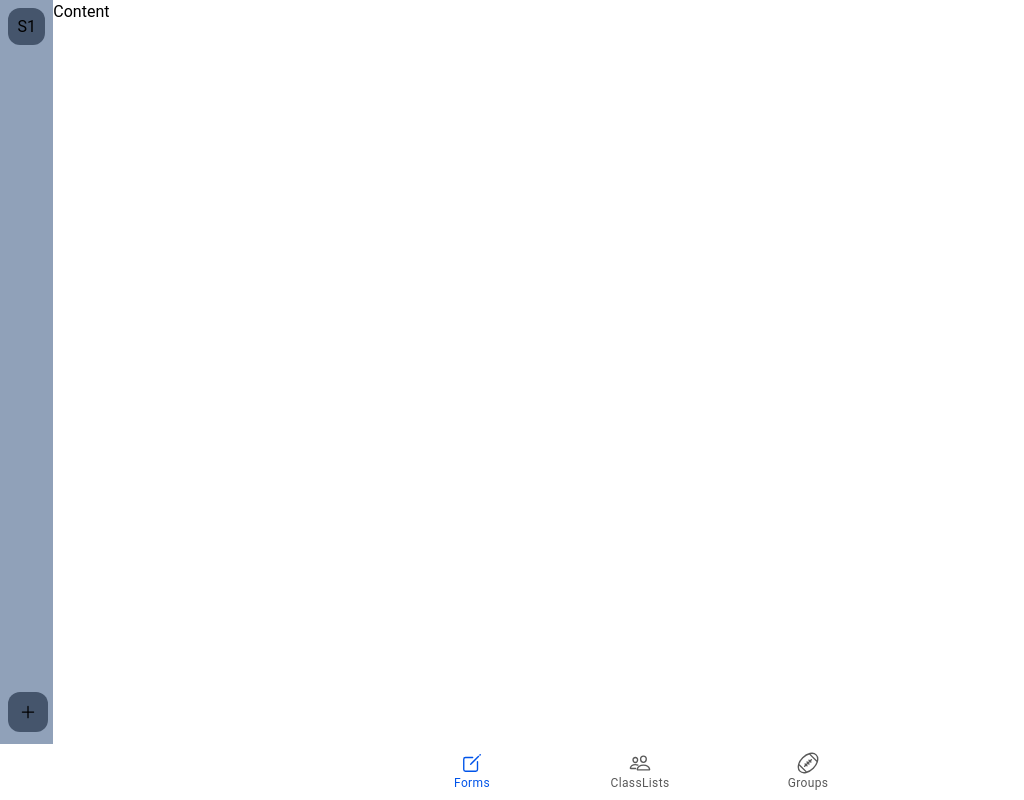
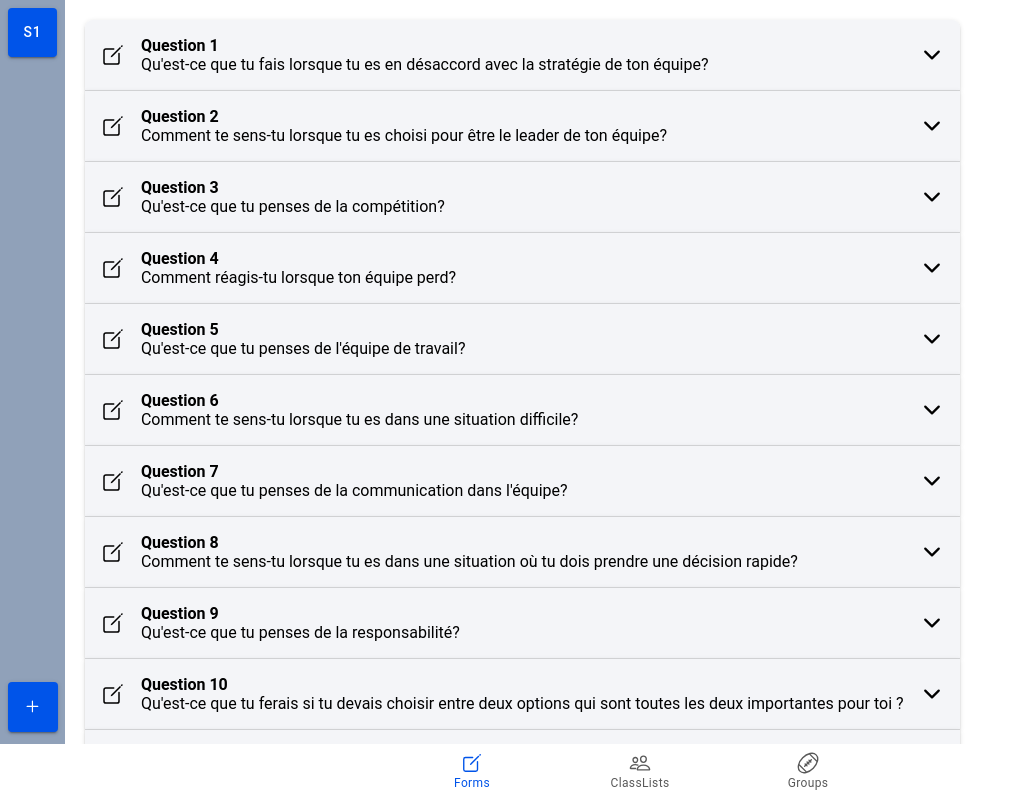
Before and after one commit to sambarnades/sport-group-manager, a React (Vite) app: page /tabs/forms in a window 1280 px wide. Shown: the whole page, without its empty margins (0-1024 px from the left). Built offline with nearby package versions, Linux system fonts and the light colour scheme.

Commit message:
Change sidebar buttons. Start to create sets of 10 questions in form tab.

```diff
--- /dev/null
+++ b/src/mock/questions.json
@@ -0,0 +1,131 @@
+{
+  "questions": [
+    {
+      "question": "Qu'est-ce que tu fais lorsque tu es en désaccord avec la stratégie de ton équipe?",
+      "answers": {
+        "rebel": "Je refuse de jouer si je ne suis pas d'accord",
+        "cooperator": "Je propose une alternative",
+        "leader": "Je prends la décision finale",
+        "follower": "Je fais ce que l'on me dit de faire"
+      }
+    },
+    {
+      "question": "Comment te sens-tu lorsque tu es choisi pour être le leader de ton équipe?",
+      "answers": {
+        "rebel": "Je ne veux pas être responsable de la défaite",
+        "cooperator": "Je suis un peu nerveux, mais je vais essayer",
+        "leader": "Je suis ravi et je me sens prêt",
+        "follower": "Je préfère que quelqu'un d'autre prenne la tête"
+      }
+    },
+    {
+      "question": "Qu'est-ce que tu penses de la compétition?",
+      "answers": {
+        "rebel": "Je dois gagner à tout prix",
+        "cooperator": "C'est amusant et cela me motive",
+        "leader": "C'est une occasion de montrer mes capacités",
+        "follower": "Je ne m'en soucie pas trop"
+      }
+    },
+    {
+      "question": "Comment réagis-tu lorsque ton équipe perd?",
+      "answers": {
+        "rebel": "Je suis en colère et je veux savoir pourquoi on a perdu",
+        "cooperator": "Je suis déçu, mais je vais essayer de faire mieux la prochaine fois",
+        "leader": "Je prends la responsabilité de la défaite et je vais essayer de faire mieux la prochaine fois",
+        "follower": "Je suis désolé, mais je vais continuer à jouer"
+      }
+    },
+    {
+      "question": "Qu'est-ce que tu penses de l'équipe de travail?",
+      "answers": {
+        "rebel": "Je préfère travailler seul",
+        "cooperator": "C'est important de travailler ensemble",
+        "leader": "Je veux être le leader de l'équipe",
+        "follower": "Je suis heureux de suivre les instructions de l'équipe"
+      }
+    },
+    {
+      "question": "Comment te sens-tu lorsque tu es dans une situation difficile?",
+      "answers": {
+        "rebel": "Je suis en colère et je veux résoudre le problème moi-même",
+        "cooperator": "Je suis calme et je vais essayer de trouver une solution",
+        "leader": "Je vais prendre la décision et je vais essayer de résoudre le problème",
+        "follower": "Je suis stressé et je veux que quelqu'un d'autre prenne la décision"
+      }
+    },
+    {
+      "question": "Qu'est-ce que tu penses de la communication dans l'équipe?",
+      "answers": {
+        "rebel": "Je ne vois pas l'intérêt de communiquer",
+        "cooperator": "C'est important de communiquer clairement",
+        "leader": "Je veux être le leader de la communication",
+        "follower": "Je suis heureux de suivre les instructions et de ne pas avoir à communiquer"
+      }
+    },
+    {
+      "question": "Comment te sens-tu lorsque tu es dans une situation où tu dois prendre une décision rapide?",
+      "answers": {
+        "rebel": "Je suis en colère et je veux prendre la décision moi-même",
+        "cooperator": "Je suis calme et je vais essayer de prendre la décision la plus éclairée",
+        "leader": "Je vais prendre la décision et je vais essayer de faire le meilleur choix",
+        "follower": "Je suis stressé et je veux que quelqu'un d'autre prenne la décision"
+      }
+    },
+    {
+      "question": "Qu'est-ce que tu penses de la responsabilité?",
+      "answers": {
+        "rebel": "Je ne veux pas être responsable",
+        "cooperator": "C'est important de prendre ses responsabilités",
+        "leader": "Je veux être le leader et prendre les responsabilités",
+        "follower": "Je suis heureux de suivre les instructions et de ne pas avoir à en prendre"
+      }
+    },
+    {
+      "question": "Qu'est-ce que tu ferais si tu devais choisir entre deux options qui sont toutes les deux importantes pour toi ?",
+      "answers": {
+        "rebel": "Je choisirais l'option qui me permet de prendre le contrôle de la situation",
+        "cooperator": "Je choisirais l'option qui me permet de travailler avec les autres pour trouver une solution",
+        "leader": "Je choisirais l'option qui me permet de prendre la décision finale",
+        "follower": "Je demanderais l'avis des autres avant de prendre une décision"
+      }
+    },
+    {
+      "question": "Comment tu gères les conflits avec les autres ?",
+      "answers": {
+        "rebel": "Je défends mes opinions et je suis prêt à prendre des risques pour les défendre",
+        "cooperator": "Je cherche à trouver un compromis qui convienne à tout le monde",
+        "leader": "Je prends la décision finale et je m'assure que tout le monde la respecte",
+        "follower": "Je laisse les autres prendre la décision et je suis d'accord avec eux"
+      }
+    },
+    {
+      "question": "Qu'est-ce que tu fais lorsque tu rencontres une situation difficile ?",
+      "answers": {
+        "rebel": "Je cherche à trouver une solution innovante et je suis prêt à prendre des risques",
+        "cooperator": "Je cherche à trouver une solution qui convienne à tout le monde",
+        "leader": "Je prends la décision finale et je m'assure que tout le monde la respecte",
+        "follower": "Je demande l'aide des autres pour trouver une solution"
+      }
+    },
+    {
+      "question": "Comment tu prends les décisions importantes ?",
+      "answers": {
+        "rebel": "Je prends les décisions rapidement et je suis prêt à prendre des risques",
+        "cooperator": "Je prends les décisions en tenant compte des opinions des autres",
+        "leader": "Je prends les décisions finales et je m'assure que tout le monde les respecte",
+        "follower": "Je laisse les autres prendre les décisions importantes"
+      }
+    },
+    {
+      "question": "Qu'est-ce que tu fais lorsque tu rencontres une personne qui a une opinion différente de la tienne ?",
+      "answers": {
+        "rebel": "Je défends mes opinions et je suis prêt à débattre",
+        "cooperator": "Je cherche à comprendre l'opinion de l'autre personne et à trouver un compromis",
+        "leader": "Je prends la décision finale et je m'assure que tout le monde la respecte",
+        "follower": "Je suis d'accord avec l'autre personne pour éviter les conflits"
+      }
+    }
+
+  ]
+}
--- /dev/null
+++ b/src/pages/tabs/Forms.css
@@ -0,0 +1,4 @@
+ion-accordion.accordion-expanding,
+ion-accordion.accordion-expanded {
+    margin: 1em 0em;
+}
--- a/src/pages/tabs/Forms.tsx
+++ b/src/pages/tabs/Forms.tsx
@@ -1,7 +1,30 @@
 import React from "react";
-import { IonContent, IonPage, IonIcon, IonLabel } from "@ionic/react";
+import {
+  IonContent,
+  IonPage,
+  IonIcon,
+  IonLabel,
+  IonAccordion,
+  IonAccordionGroup,
+  IonItem,
+  IonButton,
+} from "@ionic/react";
 
-import { addOutline, removeOutline } from "ionicons/icons";
+import "./Forms.css";
+
+import { addOutline, createOutline } from "ionicons/icons";
+
+import mock from "../../mock/questions.json";
+const questions = mock.questions;
+
+const getQuestionSets = () => {
+  const amountOfQuestions = questions.length;
+  const sets = Math.floor(amountOfQuestions / 10) + 1;
+  return sets;
+};
+
+const amountOfSets = getQuestionSets();
+console.log(amountOfSets);
 
 const Forms: React.FC = () => {
   return (
@@ -9,25 +32,61 @@ const Forms: React.FC = () => {
       <IonContent fullscreen>
         {/* Start of content */}
 
-        {/* ------------------------- Sidebar ------------------------- */}
+        {/* ------------------------- SIDEBAR ------------------------- */}
 
         <div id="container" className="flex h-full">
-          <div className="basis-1/24 bg-slate-400">
+          <div className="bg-slate-400">
             <div className="grid grid-cols-1">
-              <div className="aspect-square h-10 bg-slate-600 m-2 rounded-xl flex justify-center items-center order-last  absolute bottom-15">
-                <IonIcon icon={addOutline} className="text-xl" />
-              </div>
-              <div className="aspect-square bg-slate-600 m-2 rounded-xl flex justify-center items-center">
+              <IonButton className="aspect-square m-2 flex justify-center items-center">
                 <IonLabel>S1</IonLabel>
-              </div>
+              </IonButton>
+            </div>
+            <IonButton className="aspect-square absolute bottom-15 m-2 flex justify-center items-center">
+              <IonIcon icon={addOutline} />
+            </IonButton>
+          </div>
+
+          {/* -------------------------- MAIN CONTENT -------------------------------- */}
+
+          <div className="flex">
+            <div className=" p-5">
+              <IonAccordionGroup className="" expand="inset">
+                {/* Find a solution to divide by 10 the accordions */}
+
+                {questions.map((item, index) => (
+                  <IonAccordion key={index + 1} value={`item-${index + 1}`}>
+                    <IonItem slot="header" color="light">
+                      <IonIcon icon={createOutline} className="w-6 h-6" />
+                      <p className="ion-padding">
+                        <strong>Question {index + 1}</strong>
+                        <br />
+                        {item.question}
+                      </p>
+                    </IonItem>
+                    <div className="ion-padding" slot="content">
+                      <div className="flex">
+                        <p className="basis-3/12">Rebel</p>
+                        <p className="basis-9/12">{item.answers.rebel}</p>
+                      </div>
+                      <div className="flex">
+                        <p className="basis-3/12">Cooperator</p>
+                        <p className="basis-9/12">{item.answers.cooperator}</p>
+                      </div>
+                      <div className="flex">
+                        <p className="basis-3/12">Leader</p>
+                        <p className="basis-9/12">{item.answers.leader}</p>
+                      </div>
+                      <div className="flex">
+                        <p className="basis-3/12">Follower</p>
+                        <p className="basis-9/12">{item.answers.follower}</p>
+                      </div>
+                    </div>
+                  </IonAccordion>
+                ))}
+              </IonAccordionGroup>
             </div>
           </div>
-          <div className="basis-23/24">
-            <p>Content</p>
-          </div>
         </div>
-
-        {/* ------------------------------------------------------------------- */}
       </IonContent>
     </IonPage>
   );
```
